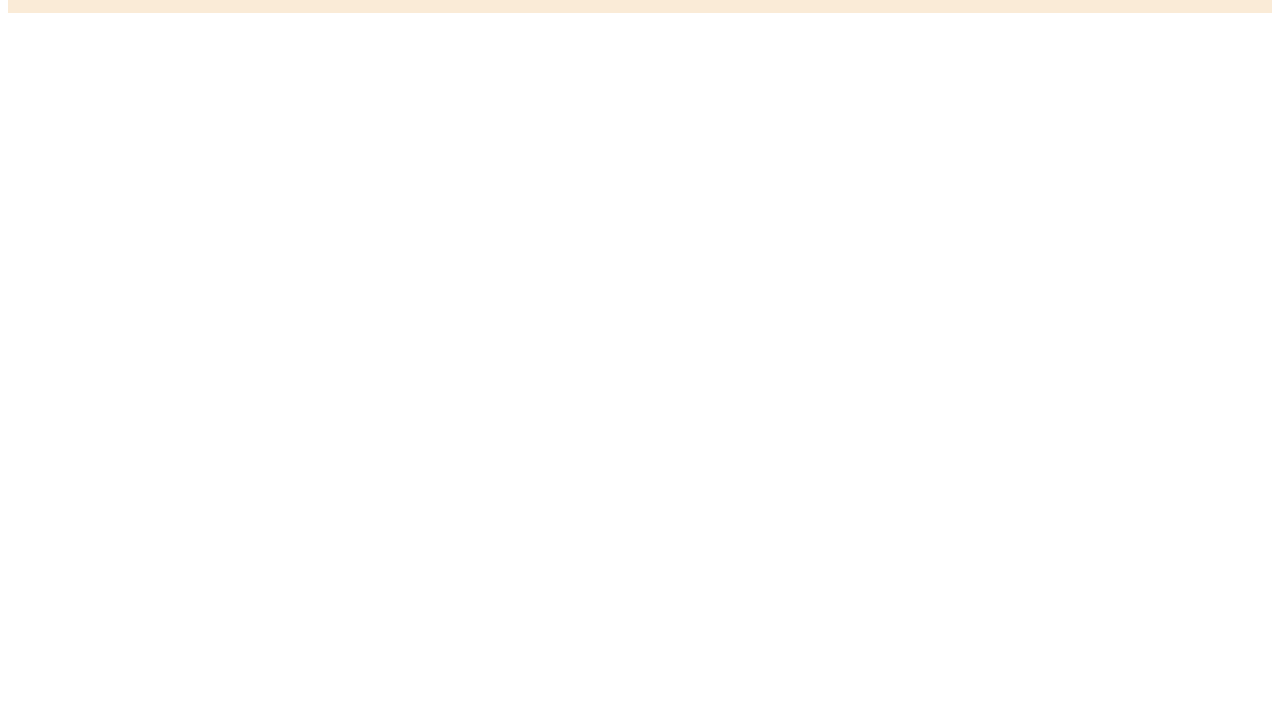
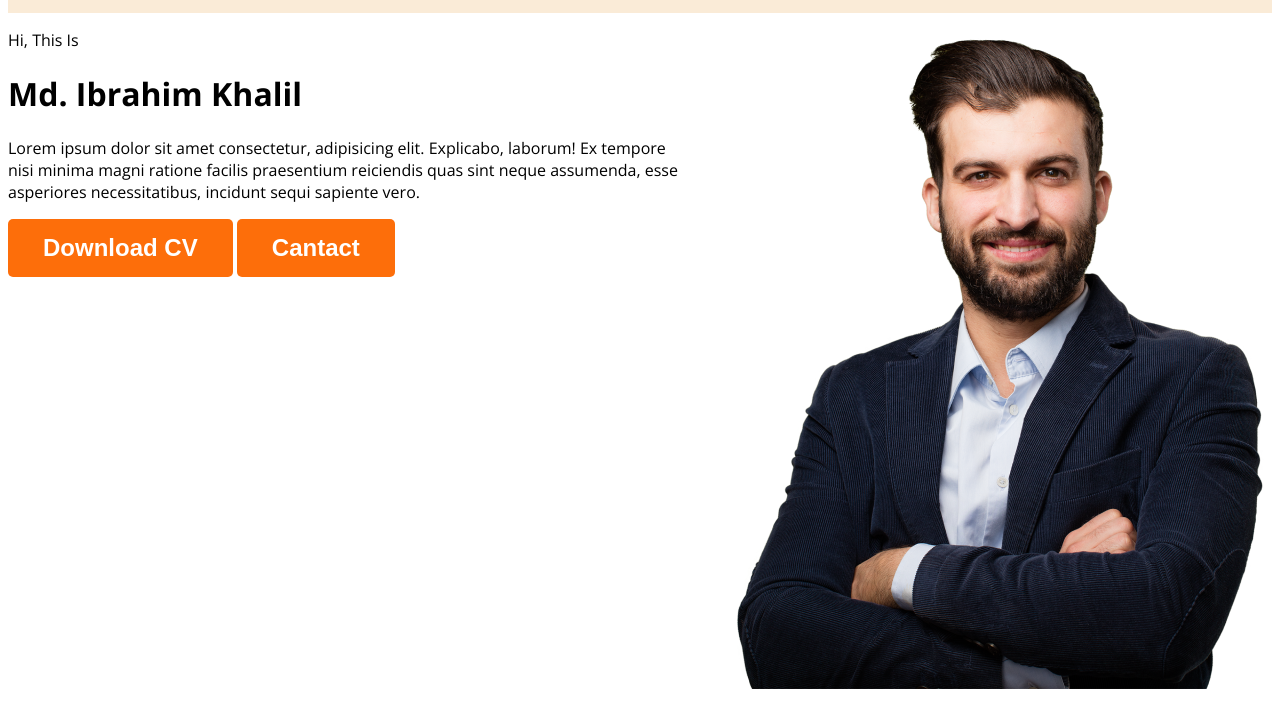
Before and after one commit to mdibrahimkhalil1995/webdeveloper-portfolio, a plain HTML site: page index.html in a window 1280 px wide. Shown: the part 85-800 px from the top of the page. Drawn offline with nearby package versions, Linux system fonts and the light colour scheme.

Commit message:
banner content added

```diff
--- a/css/style.css
+++ b/css/style.css
@@ -38,3 +38,7 @@ nav ul li a{
     font-weight: 700;
     border-radius: 5px;
 }
+
+.banner{
+    display: flex;
+}
--- a/index.html
+++ b/index.html
@@ -13,6 +13,8 @@
     <link rel="stylesheet" href="css/style.css">
 </head>
 <body>
+    <div class="container">
+        <div class="containner-wrap">
             <header>
                 <nav class="nav-bg">
                     <h1>Ibr<span class="logo-color">@</span>him</h1>
@@ -23,5 +25,24 @@
                     </ul>
                 </nav>
             </header>
+        </div>
+    </div>
+    <div class="container">
+        <div class="container-wrap">
+            <div class="banner">
+                <div class="banner-content">
+                    <p>Hi, This Is</p>
+                    <h1>Md. Ibrahim Khalil</h1>
+                    <p>Lorem ipsum dolor sit amet consectetur, adipisicing elit. Explicabo, laborum! Ex tempore nisi minima magni ratione facilis praesentium reiciendis quas sint neque assumenda, esse asperiores necessitatibus, incidunt sequi sapiente vero.</p>
+                    <button class="btn-primary">Download CV</button>
+                    <button class="btn-primary">Cantact</button>
+                </div>
+                <div class="banner-img">
+                    <img src="images/hardy.png" alt="image">
+                </div>
+
+            </div>
+        </div>
+    </div>
 </body>
 </html>
```
Lines whose indentation alone changed are shown as unchanged.
